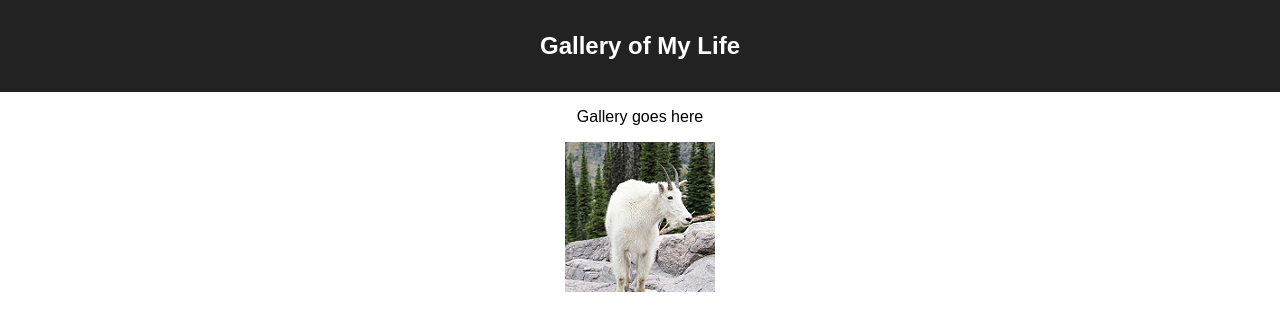
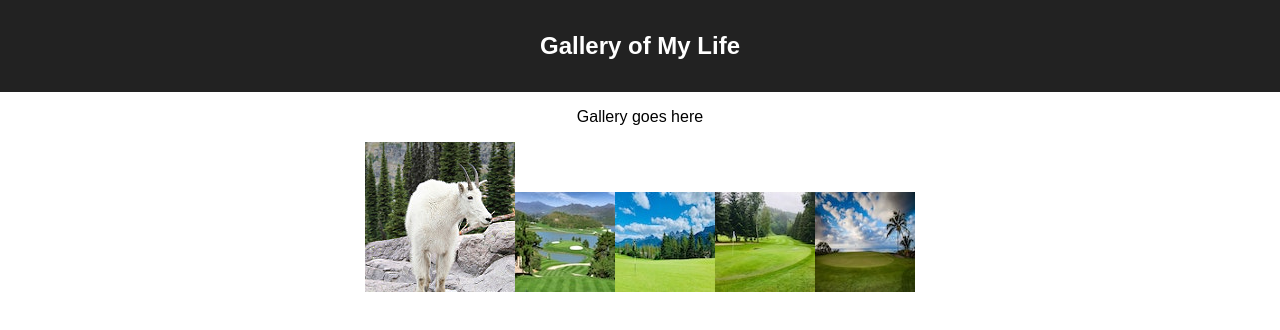
Before and after one commit to ajsuedkamp/weekend-react-gallery, a React (Create React App) app: page / in a window 1280 px wide. Shown: the top 330 px of the page. Built offline with nearby package versions, Linux system fonts and the light colour scheme; no server answers.

Commit message:
made images appear on page to test

```diff
--- a/src/components/App/App.jsx
+++ b/src/components/App/App.jsx
@@ -29,6 +29,10 @@ function App() {
         </header>
         <p>Gallery goes here</p>
         <img src="images/goat_small.jpg"/>
+        <img src="images/golf_course1.jpg"/>
+        <img src="images/golf_course2.jpg"/>
+        <img src="images/golf_course3.jpg"/>
+        <img src="images/golf_course4.jpg"/>
       </div>
     );
 }
```
